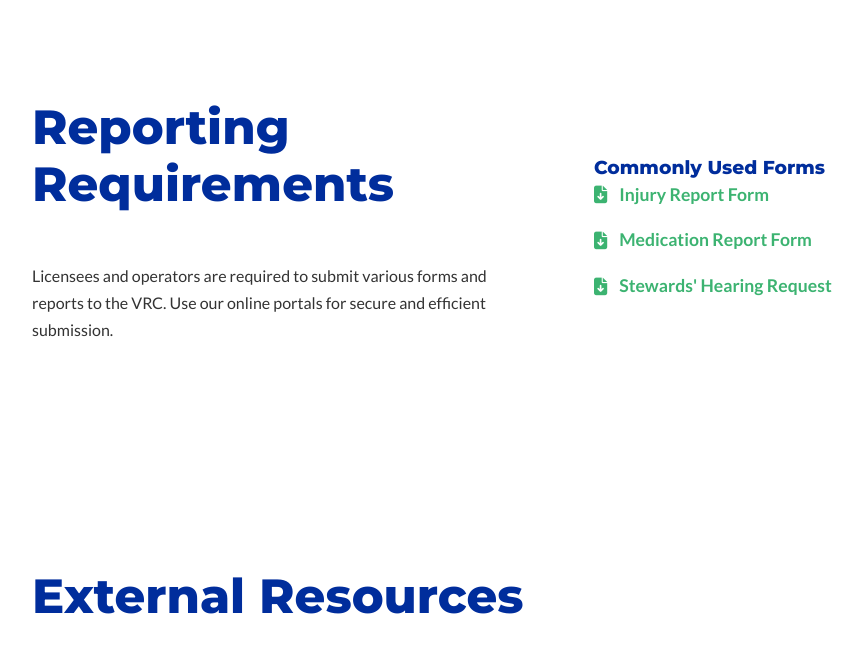
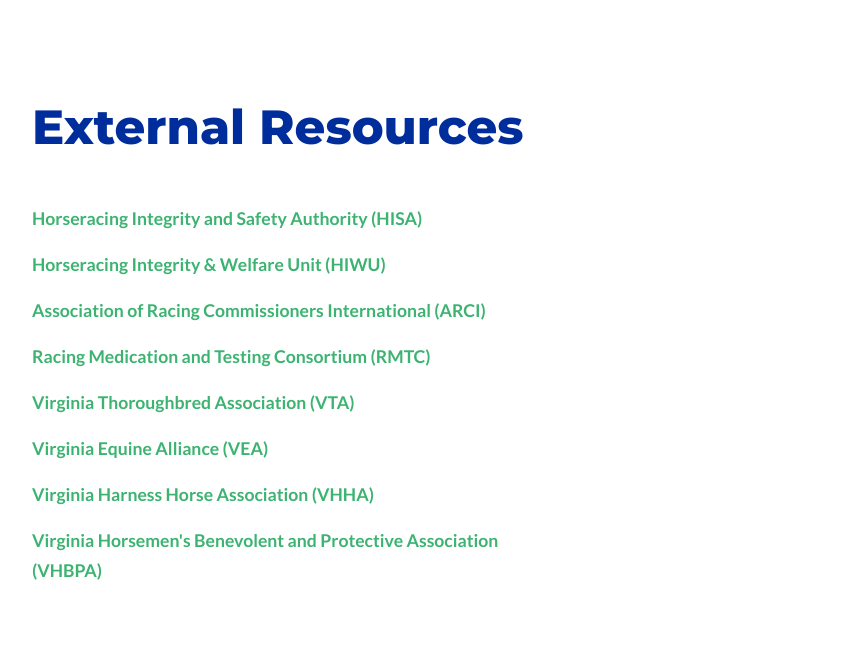
Before and after one commit to aconway01/VRC, a plain HTML site: page Regulations.html in a window 1280 px wide. Shown: the part 2832-3500 px from the top of the page, without its empty margins (78-941 px from the left). Drawn offline with Linux system fonts and the light colour scheme; a script that the page names is missing.

Commit message:
Update Regulations.html

```diff
--- a/Regulations.html
+++ b/Regulations.html
@@ -301,14 +301,14 @@
             </div>
         </section> -->
 
-        <section id="reporting" aria-labelledby="reporting-heading">
+        <!-- <section id="reporting" aria-labelledby="reporting-heading">
             <div class="container">
                 <div class="reporting-grid">
                     <div class="reporting-info">
                         <h2 id="reporting-heading" style="text-align: left;">Reporting Requirements</h2>
-                        <p>Licensees and operators are required to submit various forms and reports to the VRC. Use our online portals for secure and efficient submission.</p>
+                        <p>Licensees and operators are required to submit various forms and reports to the VRC. Use our online portals for secure and efficient submission.</p> -->
                         <!-- <a href="#" class="btn-primary">Go to Submission Portal</a> -->
-                    </div>
+                    <!-- </div>
                     <div class="form-links">
                         <h3>Commonly Used Forms</h3>
                         <ul>
@@ -319,7 +319,7 @@
                     </div>
                 </div>
             </div>
-        </section>
+        </section> -->
 
         <section id="reporting" aria-labelledby="reporting-heading">
             <div class="container">
@@ -406,9 +406,9 @@
                     </ul>
                 </nav>
             </div>
-            <div class="footer-bottom">
+            <!-- <div class="footer-bottom">
                 <p>&copy; 2025 Commonwealth of Virginia | Virginia Racing Commission. All Rights Reserved.</p>
-            </div>
+            </div> -->
         </div>
     </footer>
 
```
